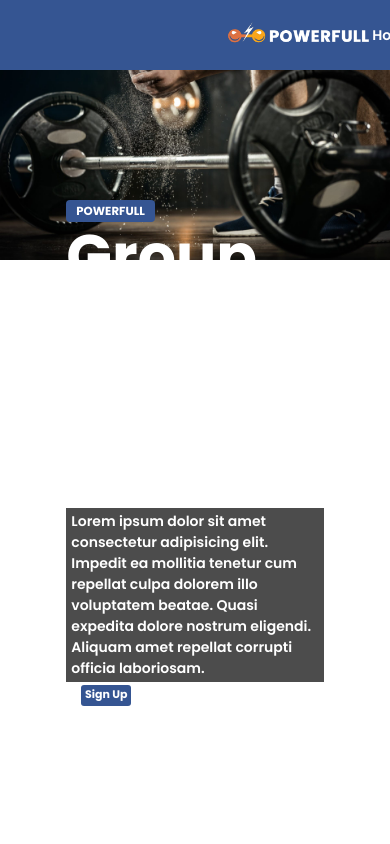
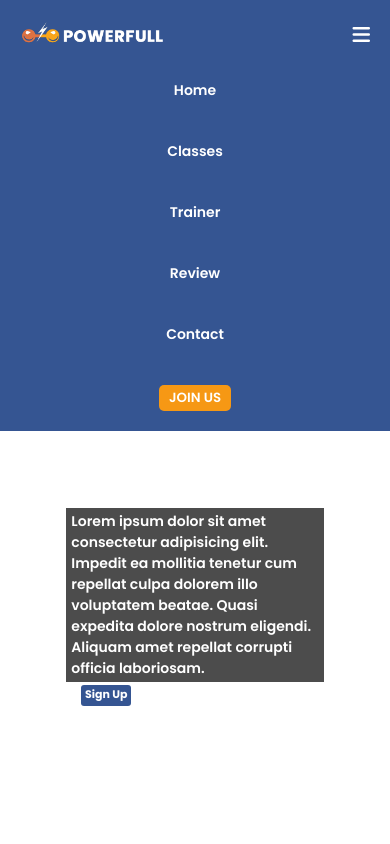
Before and after one commit to besteceltek/SportCenter, a plain HTML site: page index.html in a window 390 px wide. Shown: the top 844 px of the page. Drawn offline with Linux system fonts and the light colour scheme.

Commit message:
Responsive test

```diff
--- a/css/style.css
+++ b/css/style.css
@@ -76,6 +76,42 @@ body {
                 font-weight: 600;
                 cursor: pointer;
             }
+        }
+
+        .hamburger {
+            display: none;
+            font-size: 2rem;
+        }
+    }
+}
+
+@media (max-width: 576px) {
+    .header {
+        padding: 10px 2rem;
+
+        .navbar {
+            display: none;
+            flex-direction: column;
+            background: var(--main-color);
+            width: 100%;
+            position: absolute;
+            top: 60px;
+            left: 0;
+            text-align: center;
+            padding: 1rem 0;
+
+            a {
+                padding: 1rem 0;
+                font-size: 1.2rem;
+            }
+        }
+
+        .navbar.active {
+            display: flex;
+        }
+
+        .hamburger {
+            display: block !important;
         }
     }
 }
@@ -954,3 +990,17 @@ footer {
         }
     }
 }
+
+@media (max-width: 576px) {
+    footer {
+        padding: 10px 2rem;
+
+        .logo {
+            height: 100px;
+
+            img {
+                height: 100px;
+            }
+        }
+    }
+}
--- a/index.html
+++ b/index.html
@@ -25,6 +25,12 @@
             <a href="#" class="logo">
                 <img src="/images/logo.png" alt="Powerfull Logo">
             </a>
+
+            <!-- Hamburger Menu Icon -->
+            <div class="hamburger">
+                <i class="fas fa-bars"></i>
+            </div>
+
             <nav class="navbar">
                 <a href="#home">Home</a>
                 <a href="#classes">Classes</a>
--- a/js/main.js
+++ b/js/main.js
@@ -13,6 +13,13 @@ document.addEventListener('DOMContentLoaded', function() {
             }
         });
     });
+
+    const hamburger = document.querySelector('.hamburger');
+    const navbar = document.querySelector('.navbar');
+
+    hamburger.addEventListener('click', function() {
+        navbar.classList.toggle('active');
+    });
 });
 
 document.querySelector('.calculate').addEventListener('click', function() {
@@ -22,6 +29,8 @@ document.querySelector('.calculate').addEventListener('click', function() {
     if (height > 0 && weight > 0) {
         let bmi = weight / ((height / 100) ** 2);
         positionTriangle(bmi);
+    } else {
+        alert("Please enter a valid value.");
     }
 });
 
```
Also changed, not shown: 1 other file.
